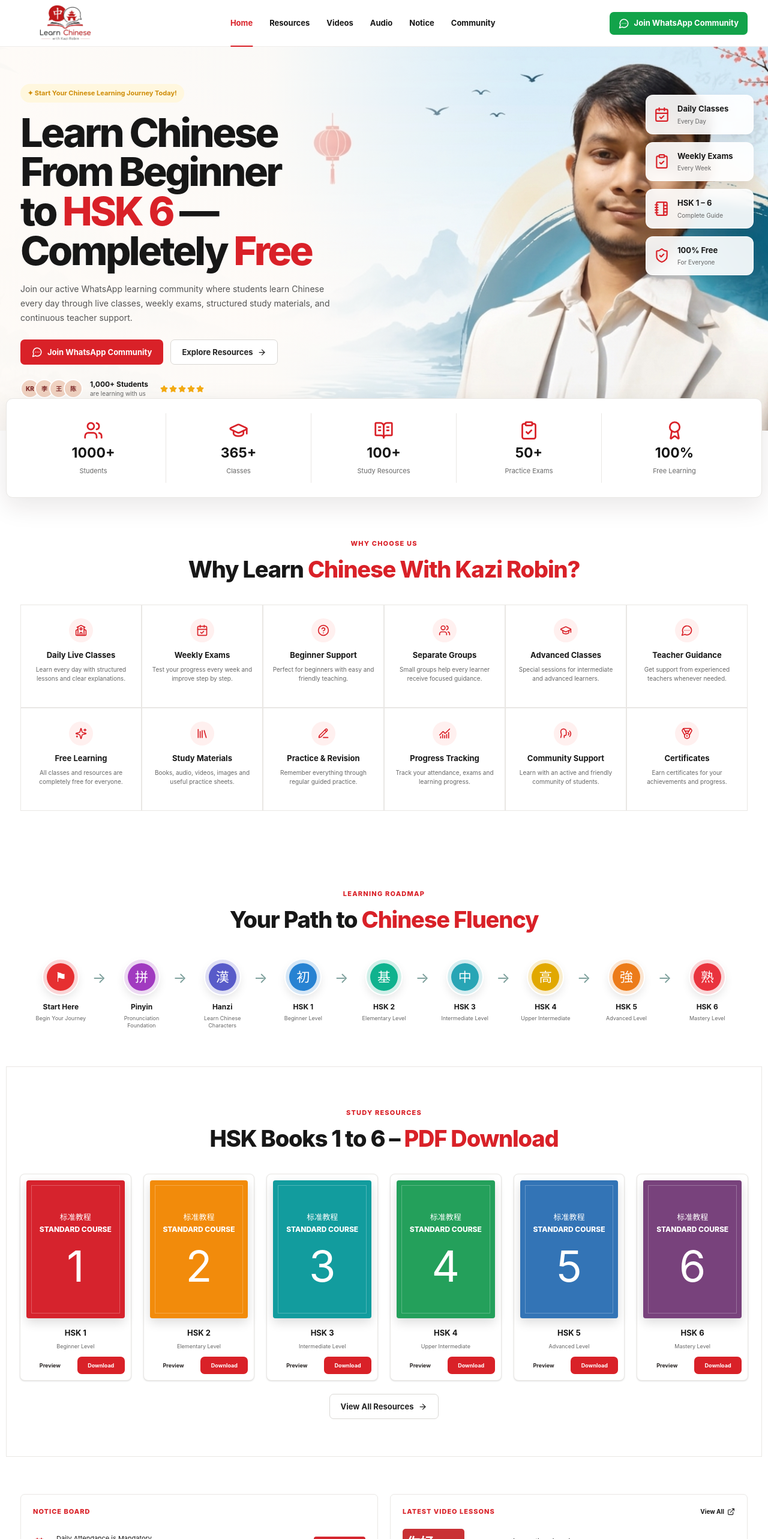
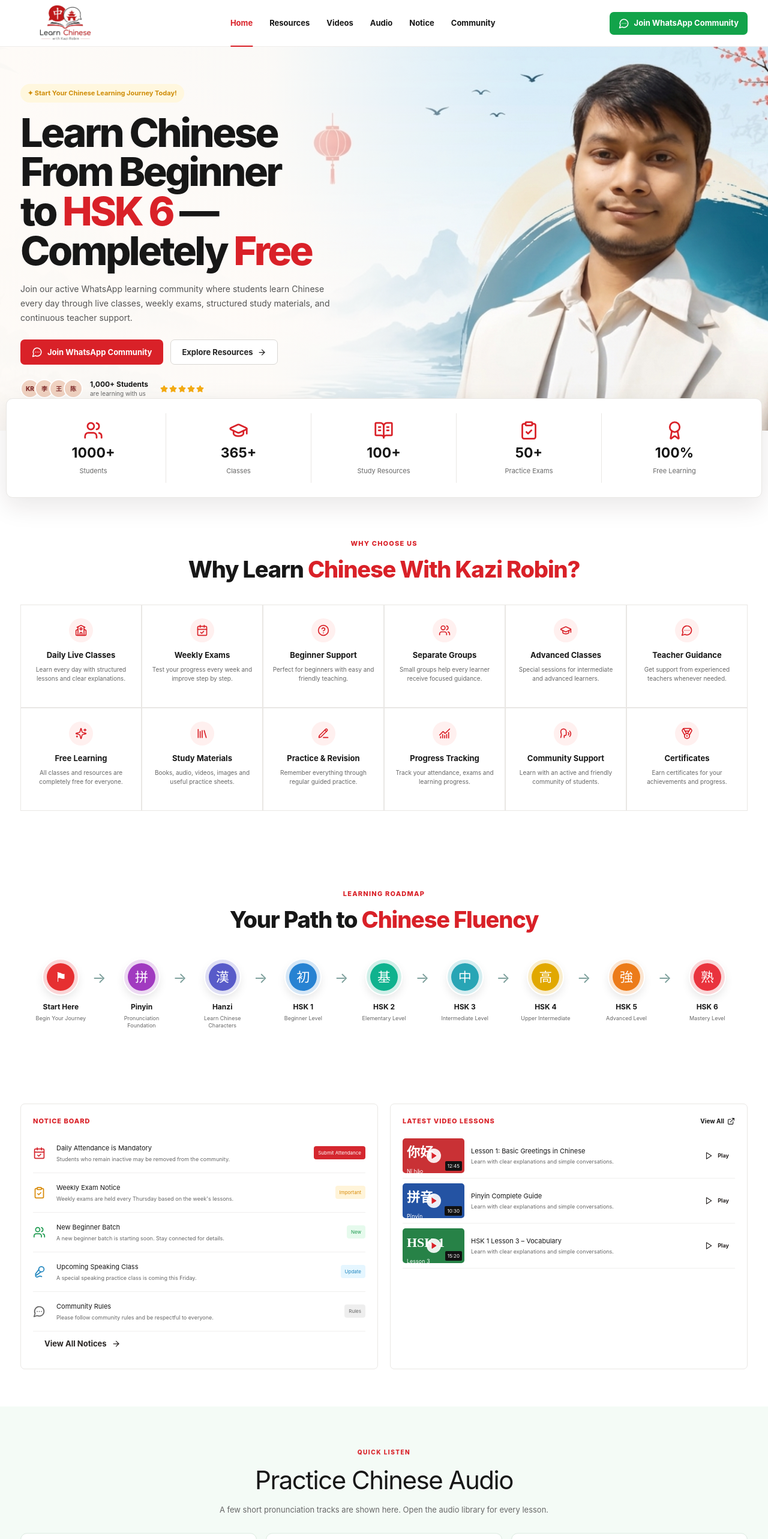
Before and after one commit to kazirobin-team/bangladesh-learn-chinese-language-guide, a Next.js app: page / in a window 1280 px wide. Shown: the top 2566 px of the page at 60% size. Built offline with nearby package versions, Linux system fonts and the light colour scheme.

Commit message:
updated again dear

```diff
--- a/app/components/community/CommunityContent.tsx
+++ b/app/components/community/CommunityContent.tsx
@@ -8,7 +8,7 @@ export function CommunityContent() {
     <>
       <section className="community-benefits section site-container">
         <div className="library-heading"><span>{benefits.kicker}</span><h2>{benefits.title}</h2><p>{benefits.description}</p></div>
-        <div className="community-benefit-grid">
+        <div className="community-benefit-grid ">
           {benefits.items.map((item) => (
             <article key={item.title}><CheckCircle2 /><h3>{item.title}</h3><p>{item.description}</p></article>
           ))}
--- a/app/components/home/Hero.tsx
+++ b/app/components/home/Hero.tsx
@@ -19,7 +19,7 @@ export function Hero() {
               </span>
             ))}
           </h1>
-          <p className="max-w-[530px] text-sm leading-7 text-stone-600">{hero.description}</p>
+          <p className="max-w-132.5 text-sm leading-7 text-stone-600">{hero.description}</p>
           <div className="hero-actions mt-6 flex flex-wrap gap-3">
             <CommunityButton variant="primary" />
             <Link className="button button-outline" href={hero.secondaryAction.href}>{hero.secondaryAction.label}<ArrowRight size={15} /></Link>
@@ -30,14 +30,14 @@ export function Hero() {
             <div className="rating ml-2 flex gap-0.5 text-amber-400">{Array.from({ length: hero.socialProof.rating }, (_, index) => <Star className="h-3 w-3" fill="currentColor" key={index} />)}</div>
           </div>
         </div>
-        <div className="benefit-stack absolute right-4 top-20 flex flex-col gap-3 max-lg:hidden">
+        {/* <div className="benefit-stack absolute right-4 top-20  flex-col gap-3 hidden">
           {hero.benefits.map(({ icon: Icon, title, text }) => (
-            <div className="benefit-card flex min-w-[180px] items-center gap-3 rounded-xl border border-white/90 bg-white/90 p-3 shadow-xl backdrop-blur-md" key={title}>
+            <div className="benefit-card flex min-w-45 items-center gap-3 rounded-xl border border-white/90 bg-white/90 p-3 shadow-xl backdrop-blur-md" key={title}>
               <Icon className="h-7 w-7 text-[#d92128]" />
               <div className="flex flex-col"><b className="text-[13px]">{title}</b><span className="mt-0.5 text-[10px] text-stone-500">{text}</span></div>
             </div>
           ))}
-        </div>
+        </div> */}
       </div>
     </section>
   );
--- a/app/components/home/RoadmapBooks.tsx
+++ b/app/components/home/RoadmapBooks.tsx
@@ -8,7 +8,7 @@ export function RoadmapBooks() {
   const { roadmap, courses } = homeData;
   return (
     <>
-      <section className="section site-container mx-auto w-full max-w-[1260px] px-4 py-11 md:px-6 md:py-16">
+      <section className="section site-container mx-auto w-full max-w-[1260px] px-4 py-11 md:px-6 md:py-16 ">
         <SectionHeading eyebrow={roadmap.heading.eyebrow} title={roadmap.heading.title} redText={roadmap.heading.accent} />
         <div className="roadmap mt-10 flex flex-wrap justify-between gap-y-8">
           {roadmap.items.map((step, index) => (
@@ -20,7 +20,7 @@ export function RoadmapBooks() {
           ))}
         </div>
       </section>
-      <section className="books-section section site-container mx-auto w-full max-w-[1260px] border border-stone-200 px-4 py-11 text-center md:px-6 md:py-16">
+      <section className="books-section section site-container mx-auto w-full max-w-[1260px] border border-stone-200 px-4 py-11 text-center md:px-6 md:py-16 hidden">
         <SectionHeading eyebrow={courses.heading.eyebrow} title={courses.heading.title} redText={courses.heading.accent} />
         <CourseBooks />
         <Link className="button button-outline view-all mt-6" href="/resources">{courses.viewAllButton}<ArrowRight size={15} /></Link>
--- a/app/components/home/StatsFeatures.tsx
+++ b/app/components/home/StatsFeatures.tsx
@@ -12,7 +12,7 @@ export function StatsFeatures() {
           </div>
         ))}
       </section>
-      <section className="section site-container mx-auto w-full max-w-[1260px] px-4 py-11 md:px-6 md:py-16">
+      <section className="section site-container mx-auto w-full max-w-[1260px] px-4 py-11 md:px-6 md:py-16 ">
         <SectionHeading eyebrow={features.heading.eyebrow} title={features.heading.title} redText={features.heading.accent} />
         <div className="feature-grid grid grid-cols-2 md:grid-cols-4 xl:grid-cols-6">
           {features.items.map(({ icon: Icon, title, text }) => (
--- a/app/components/ui/SectionHeading.tsx
+++ b/app/components/ui/SectionHeading.tsx
@@ -7,7 +7,7 @@ type Props = {
 
 export function SectionHeading({ eyebrow, title, redText, description }: Props) {
   return (
-    <div className="section-heading mx-auto mb-8 max-w-[720px] text-center">
+    <div className="section-heading mx-auto mb-8 max-w-[720px] text-center ">
       {eyebrow ? <span className="text-[11px] font-extrabold tracking-[1.2px] text-[#d92128]">{eyebrow}</span> : null}
       <h2 className="mt-1 text-[clamp(27px,3vw,38px)] font-extrabold tracking-[-1.2px]">{title} {redText ? <em className="not-italic text-[#d92128]">{redText}</em> : null}</h2>
       {description ? <p className="mt-2 text-sm text-stone-500">{description}</p> : null}
--- a/app/layout.tsx
+++ b/app/layout.tsx
@@ -34,7 +34,7 @@ export default function RootLayout({ children }: Readonly<{ children: React.Reac
         <ModalProvider>
           <Header />
           {children}
-          <Footer />
+          {/* <Footer /> */}
         </ModalProvider>
       </body>
     </html>
```
